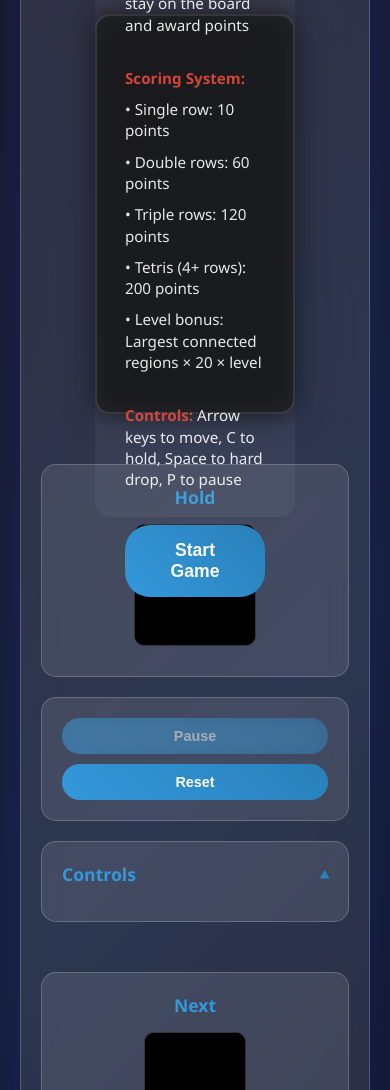
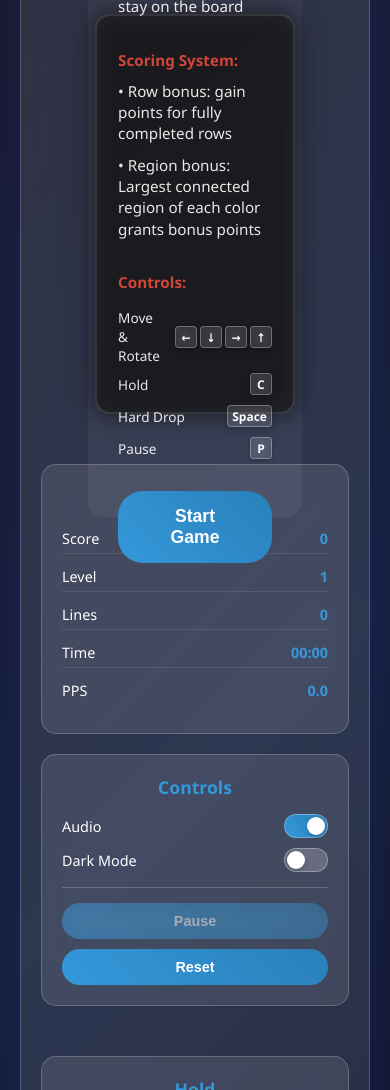
Before and after one commit to GregorKobsik/Vibe-Coded-Tetris, a plain HTML site: page index.html in a window 390 px wide. Shown: the part 100-1190 px from the top of the page. Drawn offline with Linux system fonts and the light colour scheme.

Commit message:
feat: Rebrand to REGION TETRIS and modernize controls overlay
- Update game title from 'TETRIS' to 'REGION TETRIS' in both page title and header
- Reorganize sidebar layout: move Statistics to left panel, Controls to left panel
- Simplify overlay content: remove specific level requirements and scoring details
- Modernize controls display with key box visualizations instead of text
- Implement compact control group layout with proper alignment
- Add visual separators between toggle and button sections
- Update styling for both light and dark themes
- Remove expandable panel functionality for cleaner interface
- Ensure responsive design and theme compatibility

```diff
--- a/index.html
+++ b/index.html
@@ -3,91 +3,17 @@
 <head>
     <meta charset="UTF-8">
     <meta name="viewport" content="width=device-width, initial-scale=1.0">
-    <title>Tetris - Vibe Coded</title>
+    <title>Region Tetris - Vibe Coded</title>
     <link rel="stylesheet" href="styles.css">
 </head>
 <body>
     <div class="game-container">
         <div class="header">
-            <h1>TETRIS</h1>
+            <h1>REGION TETRIS</h1>
         </div>
 
         <div class="game-area">
             <div class="sidebar left">
-                <div class="info-panel">
-                    <h3>Hold</h3>
-                    <canvas id="holdPiece" width="120" height="120"></canvas>
-                </div>
-
-                <div class="info-panel">
-                    <div class="game-controls">
-                        <button id="pauseButton" class="game-button" disabled>Pause</button>
-                        <button id="resetButton" class="game-button">Reset</button>
-                    </div>
-                </div>
-
-                <div class="info-panel expandable-panel">
-                    <h3 class="panel-header" onclick="togglePanel('controls-panel')">
-                        Controls
-                        <span class="toggle-icon collapsed" id="controls-toggle">▶</span>
-                    </h3>
-                    <div class="controls panel-content collapsed" id="controls-panel">
-                        <div class="toggle-section">
-                            <div class="toggle-row">
-                                <span>Audio</span>
-                                <div class="toggle-switch" id="audioToggle" onclick="toggleAudio()">
-                                    <div class="toggle-slider"></div>
-                                </div>
-                            </div>
-                            <div class="toggle-row">
-                                <span id="themeText">Dark Mode</span>
-                                <div class="toggle-switch" id="themeToggle" onclick="toggleTheme()">
-                                    <div class="toggle-slider"></div>
-                                </div>
-                            </div>
-                        </div>
-                    </div>
-                </div>
-            </div>
-
-            <div class="game-board-container">
-                <canvas id="gameBoard" width="300" height="600"></canvas>
-                <canvas id="particleCanvas" width="300" height="600"></canvas>
-                <div id="gameOverlay" class="game-overlay hidden">
-                    <div class="overlay-content">
-                        <h2 id="overlayTitle">Game Over</h2>
-                        <p id="overlayMessage">Press SPACE to start a new game</p>
-                    </div>
-                </div>
-                <div id="infoOverlay" class="game-overlay">
-                    <div class="overlay-content info-content">
-                        <div class="info-text">
-                            <p><strong>Game Rules:</strong></p>
-                            <p>• Complete 5 levels</p>
-                            <p>• Each level ends when the board is completely full</p>
-                            <p>• Completed rows stay on the board and award points</p>
-                            <br>
-                            <p><strong>Scoring System:</strong></p>
-                            <p>• Single row: 10 points</p>
-                            <p>• Double rows: 60 points</p>
-                            <p>• Triple rows: 120 points</p>
-                            <p>• Tetris (4+ rows): 200 points</p>
-                            <p>• Level bonus: Largest connected regions × 20 × level</p>
-                            <br>
-                            <p><strong>Controls:</strong> Arrow keys to move, C to hold, Space to hard drop, P to pause</p>
-                        </div>
-                        <button id="startInfoButton" class="info-button">Start Game</button>
-                    </div>
-                </div>
-            </div>
-
-            <div class="sidebar right">
-                <div class="info-panel">
-                    <h3>Next</h3>
-                    <canvas id="nextPiece1" width="100" height="80"></canvas>
-                    <canvas id="nextPiece2" width="80" height="60"></canvas>
-                    <canvas id="nextPiece3" width="60" height="50"></canvas>
-                </div>
                 <div class="info-panel">
                     <h3>Statistics</h3>
                     <div class="stats">
@@ -113,6 +39,94 @@
                         </div>
                     </div>
                 </div>
+
+                <div class="info-panel">
+                    <h3>Controls</h3>
+                    <div class="game-controls">
+                        <div class="toggle-section">
+                            <div class="toggle-row">
+                                <span>Audio</span>
+                                <div class="toggle-switch" id="audioToggle" onclick="toggleAudio()">
+                                    <div class="toggle-slider"></div>
+                                </div>
+                            </div>
+                            <div class="toggle-row">
+                                <span id="themeText">Dark Mode</span>
+                                <div class="toggle-switch" id="themeToggle" onclick="toggleTheme()">
+                                    <div class="toggle-slider"></div>
+                                </div>
+                            </div>
+                        </div>
+
+                        <div class="button-section">
+                            <button id="pauseButton" class="game-button" disabled>Pause</button>
+                            <button id="resetButton" class="game-button">Reset</button>
+                        </div>
+                    </div>
+                </div>
+            </div>
+
+            <div class="game-board-container">
+                <canvas id="gameBoard" width="300" height="600"></canvas>
+                <canvas id="particleCanvas" width="300" height="600"></canvas>
+                <div id="gameOverlay" class="game-overlay hidden">
+                    <div class="overlay-content">
+                        <h2 id="overlayTitle">Game Over</h2>
+                        <p id="overlayMessage">Press SPACE to start a new game</p>
+                    </div>
+                </div>
+                <div id="infoOverlay" class="game-overlay">
+                    <div class="overlay-content info-content">
+                        <div class="info-text">
+                            <p><strong>Game Rules:</strong></p>
+                            <p>• Each level ends when the board is completely full</p>
+                            <p>• Completed rows stay on the board</p>
+                            <br>
+                            <p><strong>Scoring System:</strong></p>
+                            <p>• Row bonus: gain points for fully completed rows</p>
+                            <p>• Region bonus: Largest connected region of each color grants bonus points</p>
+                            <br>
+                            <p><strong>Controls:</strong></p>
+                            <div class="controls-display">
+                                <div class="control-group">
+                                    <span class="control-desc">Move & Rotate</span>
+                                    <div class="key-boxes">
+                                        <span class="key-box">←</span>
+                                        <span class="key-box">↓</span>
+                                        <span class="key-box">→</span>
+                                        <span class="key-box">↑</span>
+                                    </div>
+                                </div>
+                                <div class="control-group">
+                                    <span class="control-desc">Hold</span>
+                                    <span class="key-box">C</span>
+                                </div>
+                                <div class="control-group">
+                                    <span class="control-desc">Hard Drop</span>
+                                    <span class="key-box">Space</span>
+                                </div>
+                                <div class="control-group">
+                                    <span class="control-desc">Pause</span>
+                                    <span class="key-box">P</span>
+                                </div>
+                            </div>
+                        </div>
+                        <button id="startInfoButton" class="info-button">Start Game</button>
+                    </div>
+                </div>
+            </div>
+
+            <div class="sidebar right">
+                <div class="info-panel">
+                    <h3>Hold</h3>
+                    <canvas id="holdPiece" width="120" height="120"></canvas>
+                </div>
+                <div class="info-panel">
+                    <h3>Next</h3>
+                    <canvas id="nextPiece1" width="100" height="80"></canvas>
+                    <canvas id="nextPiece2" width="80" height="60"></canvas>
+                    <canvas id="nextPiece3" width="60" height="50"></canvas>
+                </div>
             </div>
         </div>
     </div>
--- a/styles.css
+++ b/styles.css
@@ -284,6 +284,22 @@ kbd {
     padding-top: 0;
 }
 
+/* Add spacing and separator when button-section is inside game-controls */
+.game-controls .button-section {
+    margin-top: 5px;
+    padding-top: 15px;
+    border-top: 1px solid rgba(255, 255, 255, 0.2);
+}
+
+/* Add spacing between buttons in button-section */
+.game-controls .button-section .game-button {
+    margin-bottom: 10px;
+}
+
+.game-controls .button-section .game-button:last-child {
+    margin-bottom: 0;
+}
+
 .toggle-row {
     display: flex;
     justify-content: space-between;
@@ -396,6 +412,11 @@ body.light-mode .toggle-section {
     border-top: none;
 }
 
+/* Light mode separator for button-section inside game-controls */
+body.light-mode .game-controls .button-section {
+    border-top: 1px solid rgba(0, 0, 0, 0.15);
+}
+
 body.light-mode .game-button {
     background: linear-gradient(45deg, #3498db, #2980b9);
     color: white;
@@ -456,6 +477,65 @@ body.light-mode kbd {
     margin: 5px 0;
     font-size: 0.95rem;
     line-height: 1.4;
+}
+
+/* Controls display styles */
+.controls-display {
+    margin-top: 10px;
+    display: flex;
+    flex-direction: column;
+    gap: 6px;
+}
+
+.control-group {
+    display: flex;
+    align-items: center;
+    justify-content: space-between;
+    gap: 12px;
+    min-height: 26px;
+}
+
+.control-desc {
+    font-size: 0.85rem;
+    color: rgba(255, 255, 255, 0.9);
+    flex: 1;
+    text-align: left;
+}
+
+.key-boxes {
+    display: flex;
+    gap: 3px;
+    flex-shrink: 0;
+    min-width: 100px;
+    justify-content: flex-end;
+}
+
+.key-box {
+    display: inline-block;
+    min-width: 22px;
+    height: 22px;
+    padding: 1px 4px;
+    background: rgba(255, 255, 255, 0.1);
+    border: 1px solid rgba(255, 255, 255, 0.3);
+    border-radius: 4px;
+    font-size: 0.75rem;
+    font-weight: 600;
+    text-align: center;
+    line-height: 20px;
+    backdrop-filter: blur(5px);
+    box-shadow: 0 2px 4px rgba(0, 0, 0, 0.2);
+}
+
+/* Light mode key box styles */
+body.light-mode .key-box {
+    background: rgba(0, 0, 0, 0.1);
+    border: 1px solid rgba(0, 0, 0, 0.2);
+    color: #2c3e50;
+    box-shadow: 0 2px 4px rgba(0, 0, 0, 0.1);
+}
+
+body.light-mode .control-desc {
+    color: rgba(0, 0, 0, 0.8);
 }
 
 .info-button {
@@ -552,3 +632,14 @@ body.light-mode kbd {
 .piece-drop {
     animation: pieceDrop 0.2s ease-out;
 }
+
+/* Single key controls alignment */
+.control-group .key-box:only-child {
+    margin-left: auto;
+}
+
+/* Ensure consistent spacing between description and keys */
+.control-group .control-desc + .key-box,
+.control-group .control-desc + .key-boxes {
+    margin-left: auto;
+}
--- a/tetris.js
+++ b/tetris.js
@@ -1998,24 +1998,6 @@ function toggleTheme() {
     }
 }
 
-// Panel Toggle Functionality
-function togglePanel(panelId) {
-    const panel = document.getElementById(panelId);
-    const toggleIcon = document.getElementById('controls-toggle');
-
-    if (panel && toggleIcon) {
-        if (panel.classList.contains('collapsed')) {
-            panel.classList.remove('collapsed');
-            toggleIcon.classList.remove('collapsed');
-            toggleIcon.textContent = '▼';
-        } else {
-            panel.classList.add('collapsed');
-            toggleIcon.classList.add('collapsed');
-            toggleIcon.textContent = '▶';
-        }
-    }
-}
-
 // Initialize toggles on page load
 document.addEventListener('DOMContentLoaded', function() {
     // Set initial audio toggle state
```
